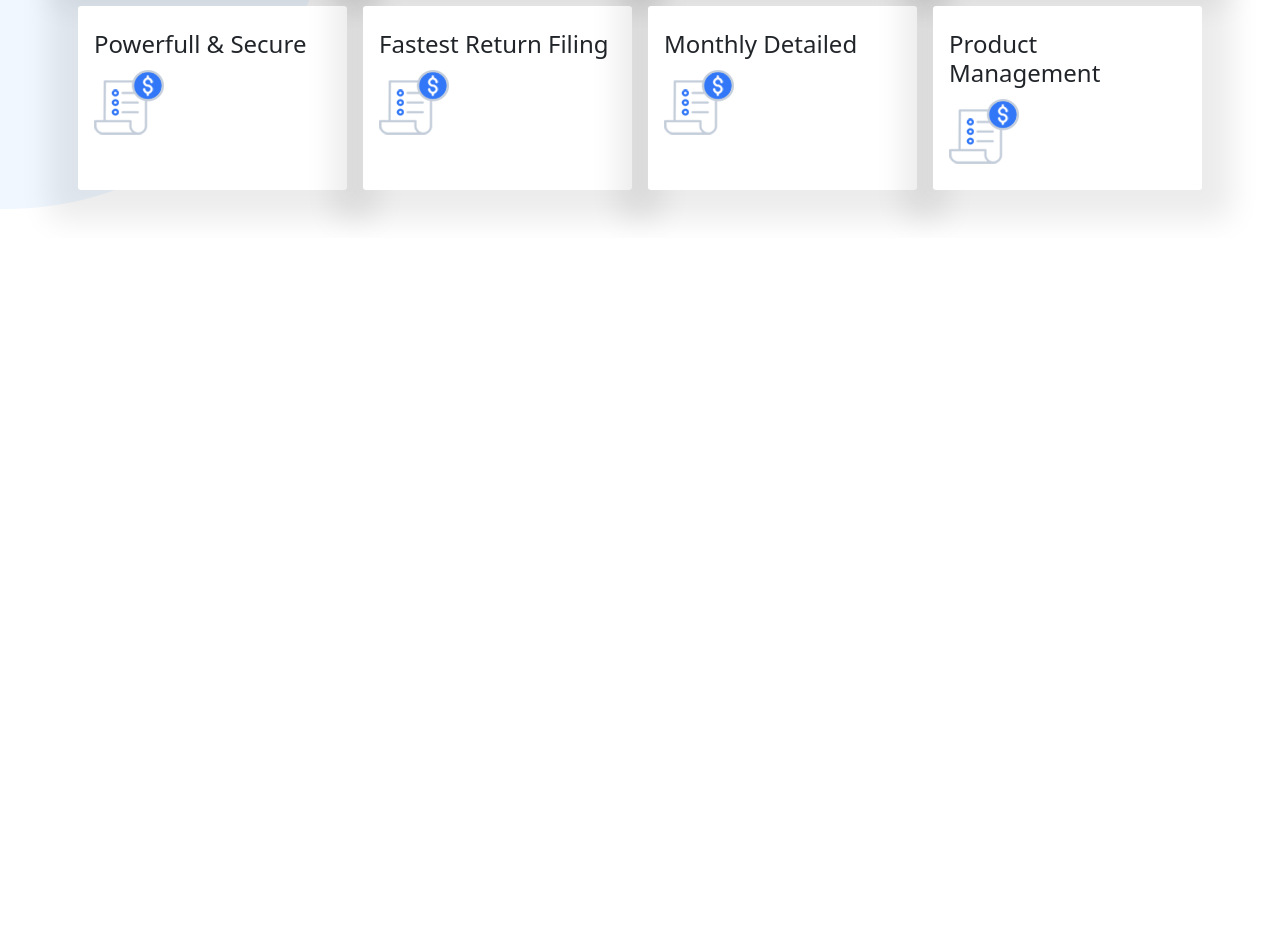
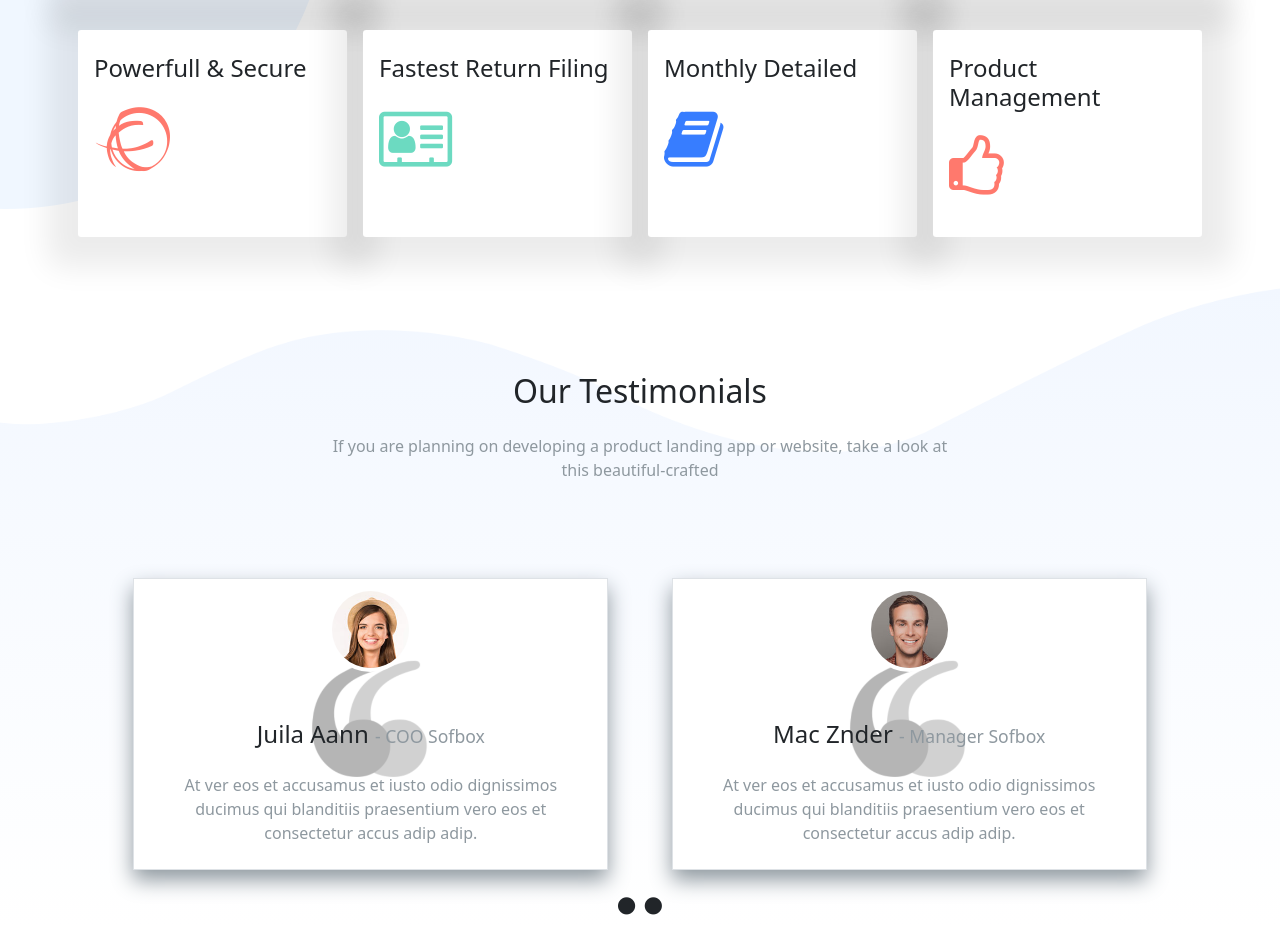
Before and after one commit to nicosanji/proj-html-vuejs, a Vue app: page / in a window 1280 px wide. Shown: the part 2145-3072 px from the top of the page. Before the commit the page ends 2383 px from the top, so only its background shows below. Built offline with nearby package versions, Linux system fonts and the light colour scheme.

Commit message:
Completato componente "testimonials"

```diff
--- a/src/App.vue
+++ b/src/App.vue
@@ -5,6 +5,7 @@
     <OnlineMarketing></OnlineMarketing>
     <TipsTricks></TipsTricks>
     <Features></Features>
+    <Testimonials></Testimonials>
   </div>
 </template>
 
@@ -14,6 +15,7 @@ import Hero from "./components/Hero.vue";
 import OnlineMarketing from "./components/OnlineMarketing.vue";
 import TipsTricks from "./components/TipsTricks.vue";
 import Features from "./components/Features.vue";
+import Testimonials from "./components/Testimonials.vue";
 
 export default {
   name: "App",
@@ -23,6 +25,7 @@ export default {
     OnlineMarketing,
     TipsTricks,
     Features,
+    Testimonials,
   },
 };
 </script>
@@ -183,10 +186,63 @@ header {
     width: calc((100% / 4) - 1rem);
     cursor: pointer;
     &:hover {
-      color: white;
+      color: white !important;
       background-color: #6cdac1 !important;
       box-shadow: none;
       transition: 0.3s;
+      h1 {
+        color: white;
+        transition: 0.3s;
+      }
+    }
+    h1 {
+      font-size: 4rem;
+    }
+  }
+  .i-blue {
+    color: #377dff;
+  }
+  .i-orange {
+    color: #ff796d;
+  }
+  .i-green {
+    color: #6cdac1;
+  }
+}
+
+.testimonials {
+  background-image: linear-gradient(#f2f7ff, white);
+  img {
+    width: 100%;
+  }
+  .w-50 {
+    margin-top: -5rem;
+  }
+  p {
+    color: #8e989f;
+  }
+  .col-5 {
+    background-image: url("assets/img/mark.png");
+    background-size: 30%;
+    background-repeat: no-repeat;
+    background-position: center;
+    background-color: white;
+    background-blend-mode: luminosity;
+    box-shadow: 0 10px 20px #8e989f;
+    img {
+      width: 20%;
+    }
+    span {
+      font-size: 1.1rem;
+      color: #8e989f;
+    }
+  }
+  h5 {
+    display: inline-block;
+    padding: 0 0.3rem;
+    cursor: pointer;
+    &:focus {
+      color: #377dff;
     }
   }
 }
--- a/src/components/Features.vue
+++ b/src/components/Features.vue
@@ -19,35 +19,51 @@
       <div class="row mt-5">
         <div class="box col-3 bg-white rounded-1 px-3 py-4">
           <h4>Customized Invoices</h4>
-          <img src="../assets/img/511.png" alt="" />
+          <h1 class="i-blue">
+            <i class="fa fa-line-chart pt-3" aria-hidden="true"></i>
+          </h1>
         </div>
         <div class="box col-3 bg-white rounded-1 px-3 py-4">
           <h4>Stock Management</h4>
-          <img src="../assets/img/511.png" alt="" />
+          <h1 class="i-orange">
+            <i class="fa fa-paper-plane-o pt-3" aria-hidden="true"></i>
+          </h1>
         </div>
         <div class="box col-3 bg-white rounded-1 px-3 py-4">
           <h4>Receivable & Payables</h4>
-          <img src="../assets/img/511.png" alt="" />
+          <h1 class="i-green">
+            <i class="fa fa-address-card-o pt-3" aria-hidden="true"></i>
+          </h1>
         </div>
         <div class="box col-3 bg-white rounded-1 px-3 py-4">
           <h4>Manage Buying</h4>
-          <img src="../assets/img/511.png" alt="" />
+          <h1 class="i-blue">
+            <i class="fa fa-address-book pt-3" aria-hidden="true"></i>
+          </h1>
         </div>
         <div class="box col-3 bg-white rounded-1 px-3 py-4">
           <h4>Powerfull & Secure</h4>
-          <img src="../assets/img/511.png" alt="" />
+          <h1 class="i-orange">
+            <i class="fa fa-ravelry pt-3" aria-hidden="true"></i>
+          </h1>
         </div>
         <div class="box col-3 bg-white rounded-1 px-3 py-4">
           <h4>Fastest Return Filing</h4>
-          <img src="../assets/img/511.png" alt="" />
+          <h1 class="i-green">
+            <i class="fa fa-address-card-o pt-3" aria-hidden="true"></i>
+          </h1>
         </div>
         <div class="box col-3 bg-white rounded-1 px-3 py-4">
           <h4>Monthly Detailed</h4>
-          <img src="../assets/img/511.png" alt="" />
+          <h1 class="i-blue">
+            <i class="fa fa-book pt-3" aria-hidden="true"></i>
+          </h1>
         </div>
         <div class="box col-3 bg-white rounded-1 px-3 py-4">
           <h4>Product Management</h4>
-          <img src="../assets/img/511.png" alt="" />
+          <h1 class="i-orange">
+            <i class="fa fa-thumbs-o-up pt-3" aria-hidden="true"></i>
+          </h1>
         </div>
       </div>
     </div>
--- /dev/null
+++ b/src/components/Testimonials.vue
@@ -0,0 +1,60 @@
+<template>
+  <div class="testimonials mb-5">
+    <img class="" src="../assets/img/15.png" alt="wave-img" />
+    <div class="w-50 mx-auto mb-5">
+      <h2 class="text-center">Our Testimonials</h2>
+      <p class="text-center mt-4">
+        If you are planning on developing a product landing app or website, take
+        a look at this beautiful-crafted
+      </p>
+    </div>
+    <div class="container pt-5">
+      <div class="row justify-content-evenly">
+        <div
+          class="col-5 d-flex flex-column align-items-center border py-2 px-4"
+        >
+          <img
+            class="rounded-circle border border-4 border-white mb-5"
+            src="../assets/img/26.jpeg"
+            alt="test-w-img"
+          />
+          <h4 class="mb-3">Juila Aann <span>- COO Sofbox</span></h4>
+          <p class="text-center pt-2">
+            At ver eos et accusamus et iusto odio dignissimos ducimus qui
+            blanditiis praesentium vero eos et consectetur accus adip adip.
+          </p>
+        </div>
+        <div
+          class="col-5 d-flex flex-column align-items-center border py-2 px-4"
+        >
+          <img
+            class="rounded-circle border border-4 border-white mb-5"
+            src="../assets/img/27.jpeg"
+            alt="test-w-img"
+          />
+          <h4 class="mb-3">Mac Znder <span>- Manager Sofbox</span></h4>
+          <p class="text-center pt-2">
+            At ver eos et accusamus et iusto odio dignissimos ducimus qui
+            blanditiis praesentium vero eos et consectetur accus adip adip.
+          </p>
+        </div>
+      </div>
+      <div class="text-center my-4">
+        <h5 tabindex="0">
+          <i class="fa fa-circle" aria-hidden="true"></i>
+        </h5>
+        <h5 tabindex="0">
+          <i class="fa fa-circle" aria-hidden="true"></i>
+        </h5>
+      </div>
+    </div>
+  </div>
+</template>
+
+<script>
+export default {
+  name: "Testimonials",
+};
+</script>
+
+<style></style>
```
Also changed, not shown: src/assets/img/mark.png (added), src/assets/img/marks.png (added), 11 other files (tests, documents, lock files or other folders).
